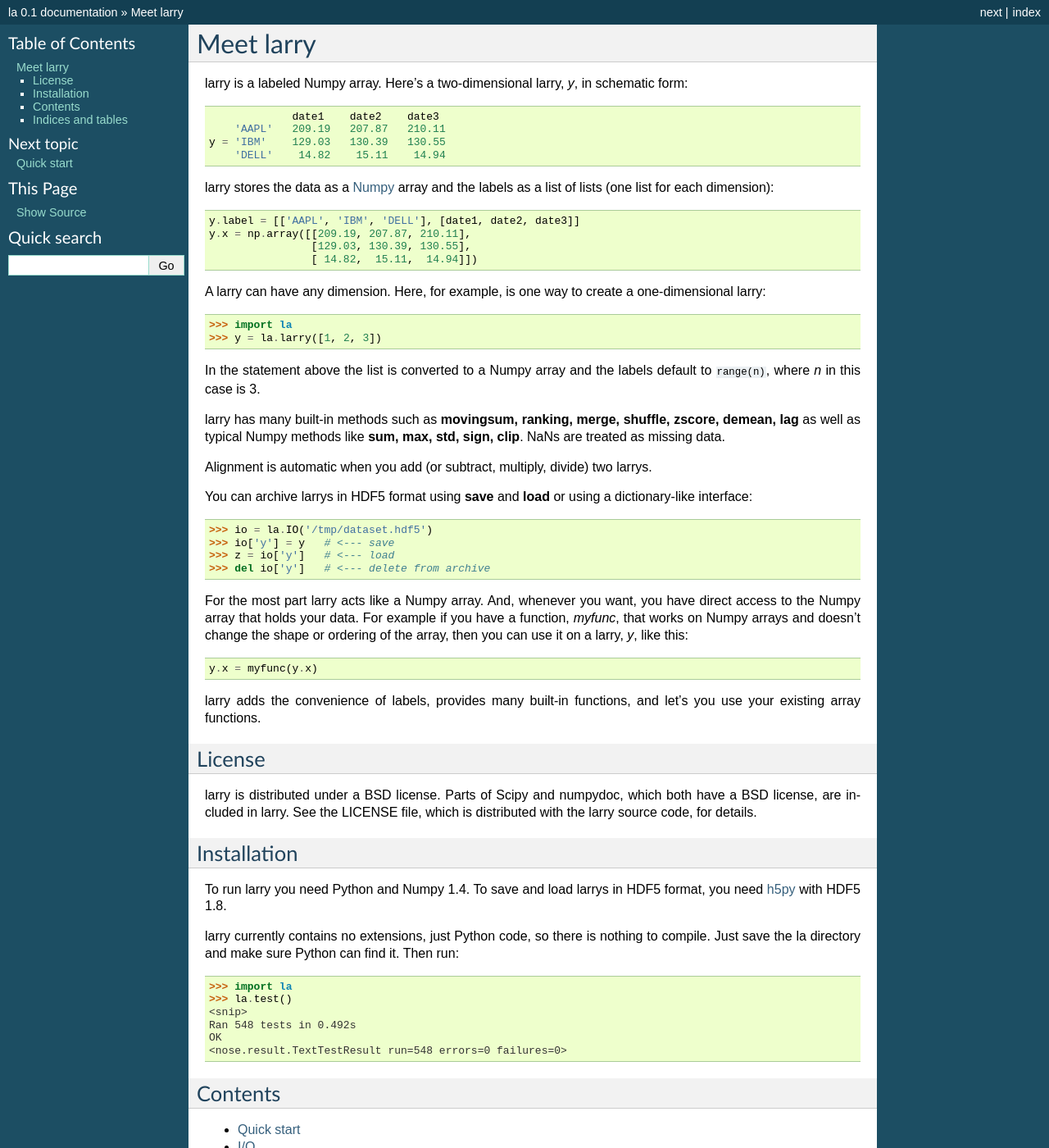
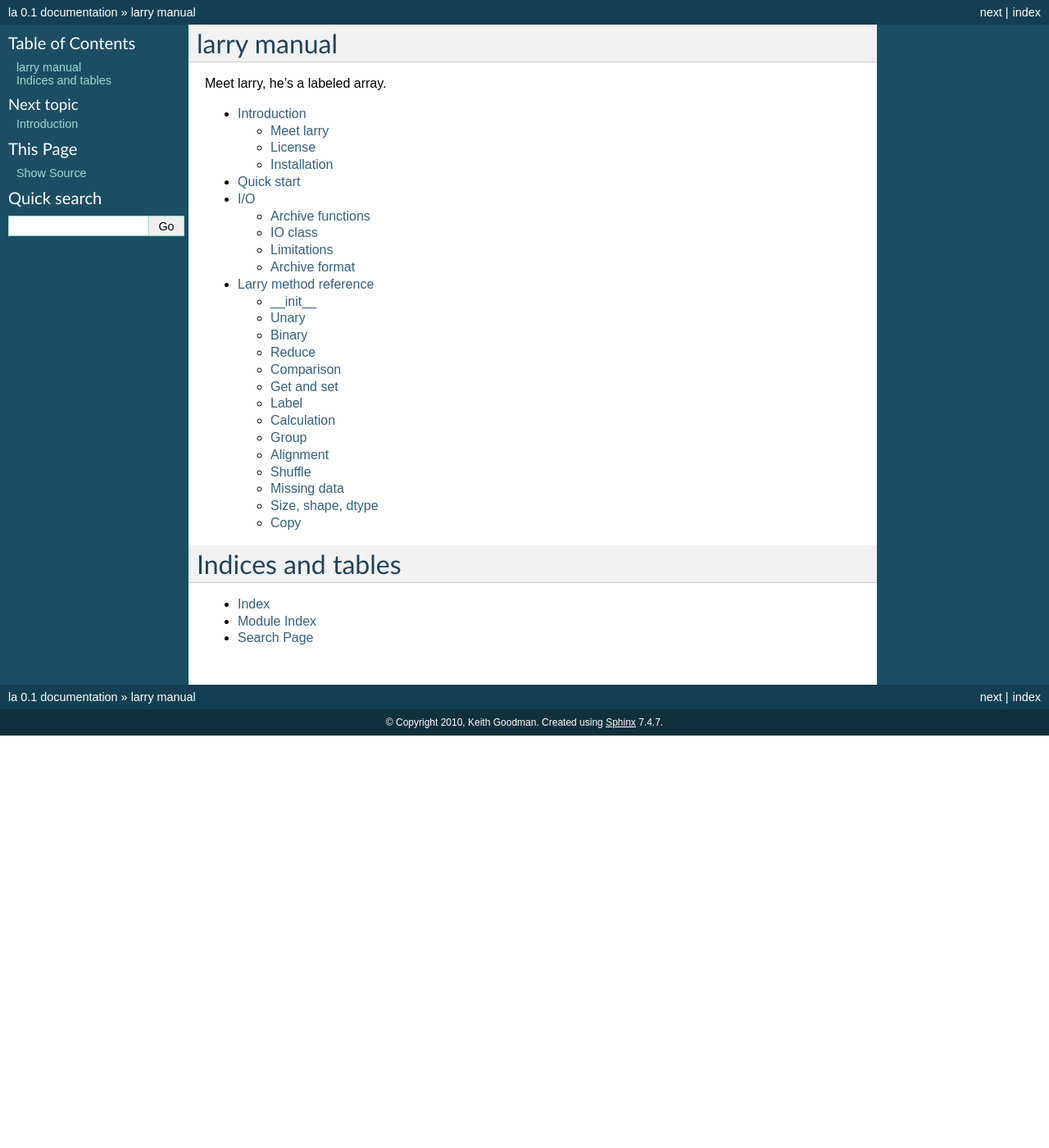
Before and after one commit to kwgoodman/la, a Sphinx documentation site: the page built from doc/source/index.rst, in a window 1280 px wide and 1400 px high. Shown: the whole window at 82% size. Built offline with Sphinx 7.4.7, drawn with Linux system fonts in a browser that asks for light colours.

Commit message:
* doc/source/index.rst, doc/source/intro.rst: Split index into two pages:       one for table of contents, one for intro.

```diff
--- a/doc/source/index.rst
+++ b/doc/source/index.rst
@@ -1,89 +1,12 @@
-
-==========
-Meet larry
-==========
-
-larry is a labeled Numpy array. Here's a two-dimensional larry, *y*, in
-schematic form:
-::
-                                 date1    date2    date3
-                        'AAPL'   209.19   207.87   210.11
-                    y = 'IBM'    129.03   130.39   130.55
-                        'DELL'    14.82    15.11    14.94
-
-larry stores the data as a `Numpy <http://www.numpy.org>`_ array and the
-labels as a list of lists (one list for each dimension):
-::
-        y.label = [['AAPL', 'IBM', 'DELL'], [date1, date2, date3]]
-        y.x = np.array([[209.19, 207.87, 210.11],
-                        [129.03, 130.39, 130.55],
-                        [ 14.82,  15.11,  14.94]])
-
-A larry can have any dimension. Here, for example, is one way to create a
-one-dimensional larry:
-::
-    >>> import la
-    >>> y = la.larry([1, 2, 3])
-
-In the statement above the list is converted to a Numpy array and the labels
-default to ``range(n)``, where *n* in this case is 3.
-
-larry has many built-in methods such as **movingsum, ranking, merge, shuffle,
-zscore, demean, lag** as well as typical Numpy methods like **sum, max, std,
-sign, clip**. NaNs are treated as missing data.
-
-Alignment is automatic when you add (or subtract, multiply, divide) two
-larrys.
-
-You can archive larrys in HDF5 format using **save** and **load** or using a
-dictionary-like interface:
-::
-    >>> io = la.IO('/tmp/dataset.hdf5')
-    >>> io['y'] = y   # <--- save
-    >>> z = io['y']   # <--- load
-    >>> del io['y']   # <--- delete from archive
-
-For the most part larry acts like a Numpy array. And, whenever you want,
-you have direct access to the Numpy array that holds your data. For
-example if you have a function, *myfunc*, that works on Numpy arrays and
-doesn't change the shape or ordering of the array, then you can use it on a
-larry, *y*, like this:
-::
-                           y.x = myfunc(y.x)
-
-larry adds the convenience of labels, provides many built-in functions, and
-let's you use your existing array functions.
-
-License
-=======
-
-larry is distributed under a BSD license. Parts of Scipy and numpydoc, which
-both have a BSD license, are included in larry. See the LICENSE file, which
-is distributed with the larry source code, for details.
-
-Installation
+larry manual
 ============
 
-To run larry you need Python and Numpy 1.4.  To save and load larrys in
-HDF5 format, you need `h5py <http://h5py.alfven.org>`_ with HDF5 1.8.
-
-larry currently contains no extensions, just Python code, so there is
-nothing to compile. Just save the la directory and make sure Python can
-find it. Then run:
-::
-    >>> import la
-    >>> la.test()
-    <snip>
-    Ran 548 tests in 0.492s
-    OK
-    <nose.result.TextTestResult run=548 errors=0 failures=0>
-
-Contents
-========
+Meet larry, he's a labeled array.
 
 .. toctree::
    :maxdepth: 2
 
+   intro
    start
    archive
    reference
```
Also changed, not shown: doc/source/intro.rst (added, +85 -0 lines), 1 other file.
